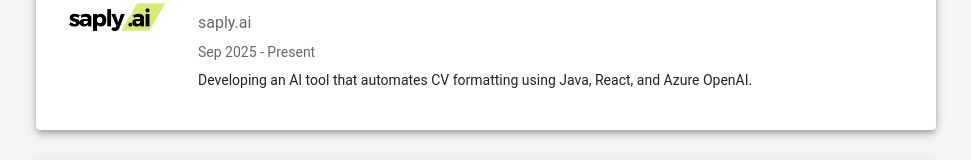
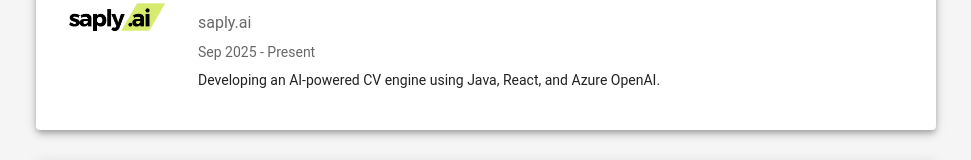
Before and after one commit to noahg9/my-portfolio, a React (Vite) app: page / in a window 1280 px wide. Shown: the part 1576-1736 px from the top of the page, without its empty margins (154-1125 px from the left). Built offline with nearby package versions, Linux system fonts and the light colour scheme.

Commit message:
Update data.ts

```diff
--- a/src/data/data.ts
+++ b/src/data/data.ts
@@ -65,7 +65,7 @@ export const professionalJourney = [
         role: "Software Engineer",
         company: "saply.ai",
         period: "Sep 2025 - Present",
-        description: "Developing an AI tool that automates CV formatting using Java, React, and Azure OpenAI.",
+        description: "Developing an AI-powered CV engine using Java, React, and Azure OpenAI.",
         logo: "/saply-ai.avif",
     },
     {
```
